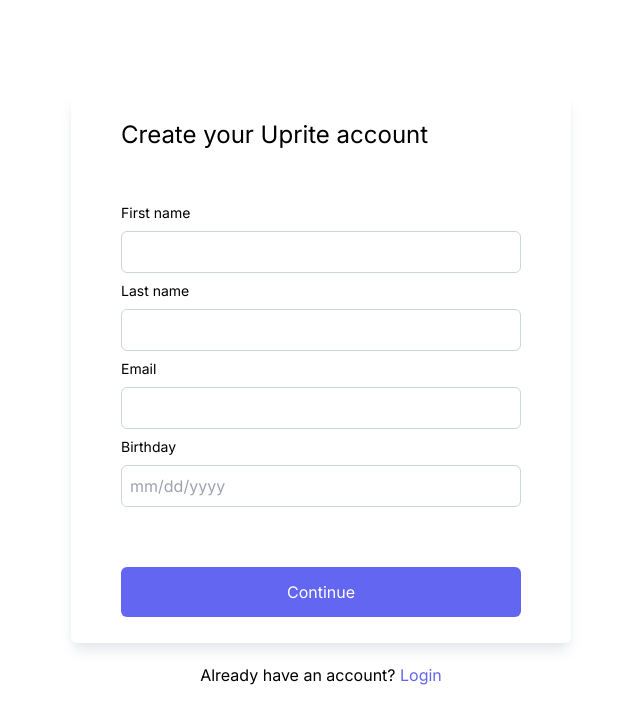
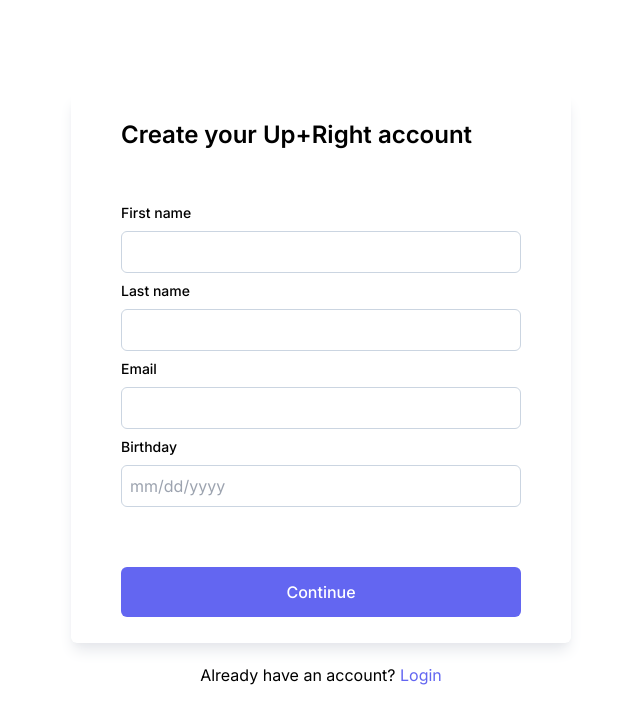
Before and after one commit to tjvonbr/upright, a Next.js app: page /register in a window 1280 px wide. Shown: the top 724 px of the page, without its empty margins (319-959 px from the left). Built offline with nearby package versions, Linux system fonts and the light colour scheme.

Commit message:
added some UI tweaks for login and registration forms

```diff
--- a/src/app/login/page.tsx
+++ b/src/app/login/page.tsx
@@ -37,9 +37,13 @@ const Login = () => {
       <div className="h-screen w-screen flex flex-col items-center justify-center bg-white">
         <form onSubmit={handleSubmit}>
           <div className="h-[300px] w-[500px] flex flex-col justify-around items-center rounded-md shadow-gray-200 shadow-lg">
-            <h3 className="text-2xl">Sign in to your account</h3>
+            <div className="w-4/5">
+              <h3 className="text-2xl font-semibold self-start">
+                Sign in to your account
+              </h3>
+            </div>
             <div className="flex flex-col justify-around w-4/5">
-              <label className="text-sm" htmlFor="">
+              <label className="text-sm font-medium" htmlFor="">
                 Email
               </label>
               <input
@@ -51,7 +55,7 @@ const Login = () => {
               />
             </div>
             <button
-              className="h-[50px] w-4/5 bg-indigo-500 text-white rounded-md"
+              className="h-[50px] w-4/5 bg-indigo-500 text-white font-medium rounded-md flex justify-center items-center"
               type="submit"
             >
               {isLoading ? <Spinner /> : "Continue"}
--- a/src/app/register/page.tsx
+++ b/src/app/register/page.tsx
@@ -44,11 +44,13 @@ const Register = () => {
       <form action="" onSubmit={handleSubmit}>
         <div className="h-[550px] w-[500px] flex flex-col justify-around items-center rounded-md shadow-gray-200 shadow-lg">
           <div className="w-4/5">
-            <h3 className="text-2xl self-start">Create your Uprite account</h3>
+            <h3 className="text-2xl font-semibold self-start">
+              Create your Up+Right account
+            </h3>
           </div>
 
           <div className="flex flex-col justify-around w-4/5">
-            <label className="text-sm" htmlFor="">
+            <label className="text-sm font-medium" htmlFor="">
               First name
             </label>
             <input
@@ -58,7 +60,7 @@ const Register = () => {
                 setFirstName(e.target.value)
               }
             />
-            <label className="text-sm" htmlFor="">
+            <label className="text-sm font-medium" htmlFor="">
               Last name
             </label>
             <input
@@ -68,7 +70,7 @@ const Register = () => {
                 setLastName(e.target.value)
               }
             />
-            <label className="text-sm" htmlFor="">
+            <label className="text-sm font-medium" htmlFor="">
               Email
             </label>
             <input
@@ -78,7 +80,7 @@ const Register = () => {
                 setEmail(e.target.value)
               }
             />
-            <label className="text-sm" htmlFor="">
+            <label className="text-sm font-medium" htmlFor="">
               Birthday
             </label>
             <input
@@ -91,7 +93,7 @@ const Register = () => {
             />
           </div>
           <button
-            className="h-[50px] w-4/5 bg-indigo-500 text-white rounded-md flex justify-center items-center"
+            className="h-[50px] w-4/5 bg-indigo-500 text-white font-medium rounded-md flex justify-center items-center"
             type="submit"
           >
             {isLoading ? <Spinner /> : "Continue"}
```
